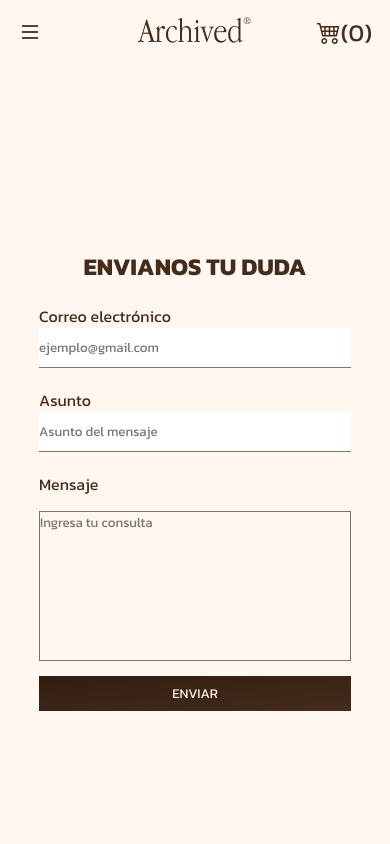
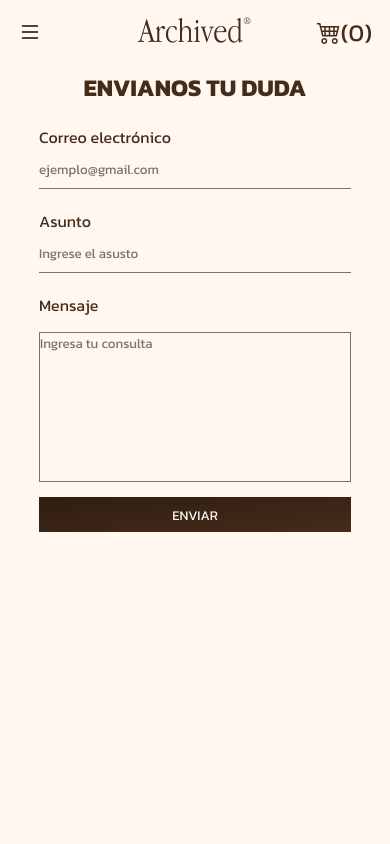
Before and after one commit to Tiagoroodriguez/archived-web, a React (Vite) app in the folder client/: page /contacto in a window 390 px wide. Shown: the top 844 px of the page. Built offline with nearby package versions, Linux system fonts and the light colour scheme.

Commit message:
fix layout

```diff
--- a/client/src/layout/Contacto/Contacto.css
+++ b/client/src/layout/Contacto/Contacto.css
@@ -22,19 +22,6 @@
     display: flex;
     flex-direction: column;
     width: 40%;
-}
-
-.datos-container input {
-    height: 40px;
-    width: 100%;
-    border: none;
-    border-bottom: solid 1px var(--color-secundario);
-    border-radius: none;
-}
-
-.datos-container input:focus {
-    outline: none;
-    border-bottom: solid 1px var(--color-texto);
 }
 
 .datos-container label {
@@ -63,6 +50,6 @@
     }
 
     .contacto {
-        justify-self: flex-start;
+        justify-content: flex-start;
     }
 }
--- a/client/src/layout/Contacto/Contacto.jsx
+++ b/client/src/layout/Contacto/Contacto.jsx
@@ -1,4 +1,6 @@
 import { Boton } from '../../components/Boton/Boton';
+import Input from '../../components/Input/Input';
+
 import './Contacto.css';
 
 export function Contacto() {
@@ -14,25 +16,24 @@ export function Contacto() {
           </div>
 
           <div className='datos-container'>
-            <label>Correo electrónico</label>
-            <input
+            <Input
               type='email'
               placeholder='ejemplo@gmail.com'
-              className='mail'
+              label='Correo electrónico'
             />
 
-            <label>Asunto</label>
-            <input
+            <Input
               type='text'
-              placeholder='Asunto del mensaje'
-              className='asunto'
+              placeholder='Ingrese el asusto'
+              label='Asunto'
             />
 
             <label>Mensaje</label>
             <textarea
               className='contenido'
               placeholder='Ingresa tu consulta'
-            ></textarea>
+            />
+
             <Boton
               type='sudmit'
               textBoton='Enviar'
--- a/client/src/layout/Detalle Producto/DetalleProducto.css
+++ b/client/src/layout/Detalle Producto/DetalleProducto.css
@@ -96,46 +96,6 @@
 }
 
 /*-------------------------------------------------------------*/
-
-.agregar-carrito {
-    display: flex;
-    width: 100%;
-    height: 40px;
-
-    cursor: pointer;
-
-    justify-content: center;
-    align-items: center;
-
-
-    background: linear-gradient(to bottom right, #d43c2e, #932b21);
-    color: #FFFFFF;
-    outline: transparent;
-    border: none;
-
-    transition: box-shadow .2s ease-in-out;
-    user-select: none;
-    -webkit-user-select: none;
-    touch-action: manipulation;
-    white-space: nowrap;
-}
-.agregar-carrito a {
-    text-decoration: none;
-    text-transform: uppercase;
-    background: none;
-    font-size: small;
-}
-
-.agregar-carrito:not([disabled]):focus {
-    box-shadow: 0 0 .25rem rgba(0, 0, 0, 0.5), -.125rem -.125rem 1rem rgba(247, 68, 68, 0.5), .125rem .125rem 1rem rgba(255, 154, 90, 0.5);
-}
-
-.agregar-carrito:not([disabled]):hover {
-    box-shadow: 0 0 .25rem rgba(0, 0, 0, 0.5), -.125rem -.125rem 1rem rgba(239, 71, 71, 0.5), .125rem .125rem 1rem rgba(255, 154, 90, 0.5);
-}
-
-
-/*-------------------------------------------------------------*/
 @media (max-width: 768px) {
     .detalle-container {
         margin-bottom: 50px ;
--- a/client/src/layout/Detalle Producto/DetalleProducto.jsx
+++ b/client/src/layout/Detalle Producto/DetalleProducto.jsx
@@ -57,7 +57,7 @@ export function DetalleProducto() {
   };
 
   return (
-    <>
+    <main>
       {producto && (
         <section className='detalle-container'>
           <div className='img-container'>
@@ -144,7 +144,6 @@ export function DetalleProducto() {
           </div>
         </section>
       )}
-      <InformacionEnvios />
-    </>
+    </main>
   );
 }
--- a/client/src/layout/Inicio/Inicio.jsx
+++ b/client/src/layout/Inicio/Inicio.jsx
@@ -1,5 +1,4 @@
 import Bento from '../../components/Bento/Bento';
-import { InformacionEnvios } from '../../components/InformacionEnvios/InformacionEnvios';
 import { Novedades } from '../../components/Novedades/Novedades';
 import { Slider } from '../../components/Slider/Slider';
 import { useAuth } from '../../context/AuthContext';
@@ -21,7 +20,6 @@ export function Inicio() {
           cantidad='4'
           titulo={'Remeras | Archived 222'}
         />
-        <InformacionEnvios />
       </main>
     </>
   );
--- a/client/src/layout/Tienda/Tienda.jsx
+++ b/client/src/layout/Tienda/Tienda.jsx
@@ -1,5 +1,4 @@
 import { Producto } from '../../components/Producto/Producto';
-import { InformacionEnvios } from '../../components/InformacionEnvios/InformacionEnvios';
 
 import './Tienda.css';
 import { useProduct } from '../../context/ProductContext';
@@ -22,8 +21,7 @@ export function Tienda() {
           <h1>Tienda Oficial de Archived 222</h1>
         </div>
         <section className='tienda'>
-          <nav className='tienda-filtros'>
-          </nav>
+          <nav className='tienda-filtros'></nav>
 
           <section className='productos-container'>
             {products.map((product) => (
@@ -34,8 +32,6 @@ export function Tienda() {
             ))}
           </section>
         </section>
-
-        <InformacionEnvios />
       </main>
     </>
   );
```
